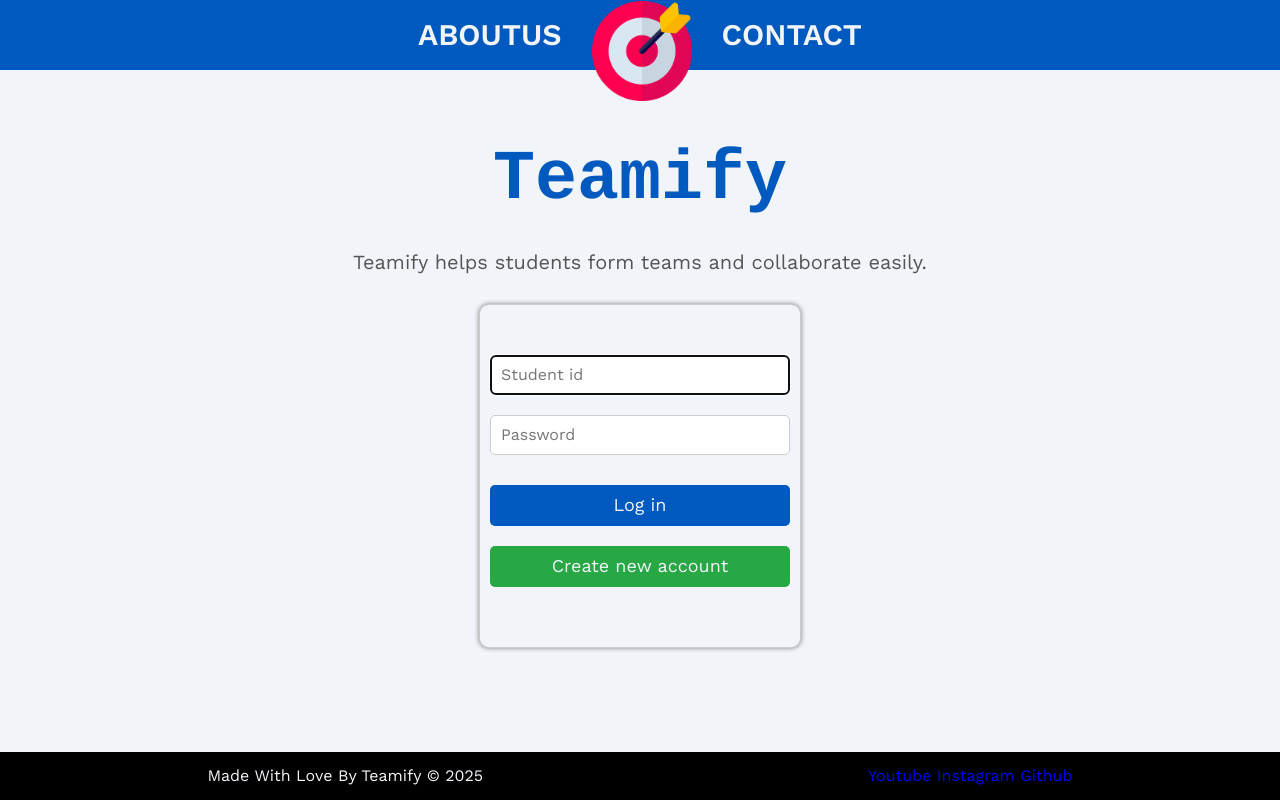
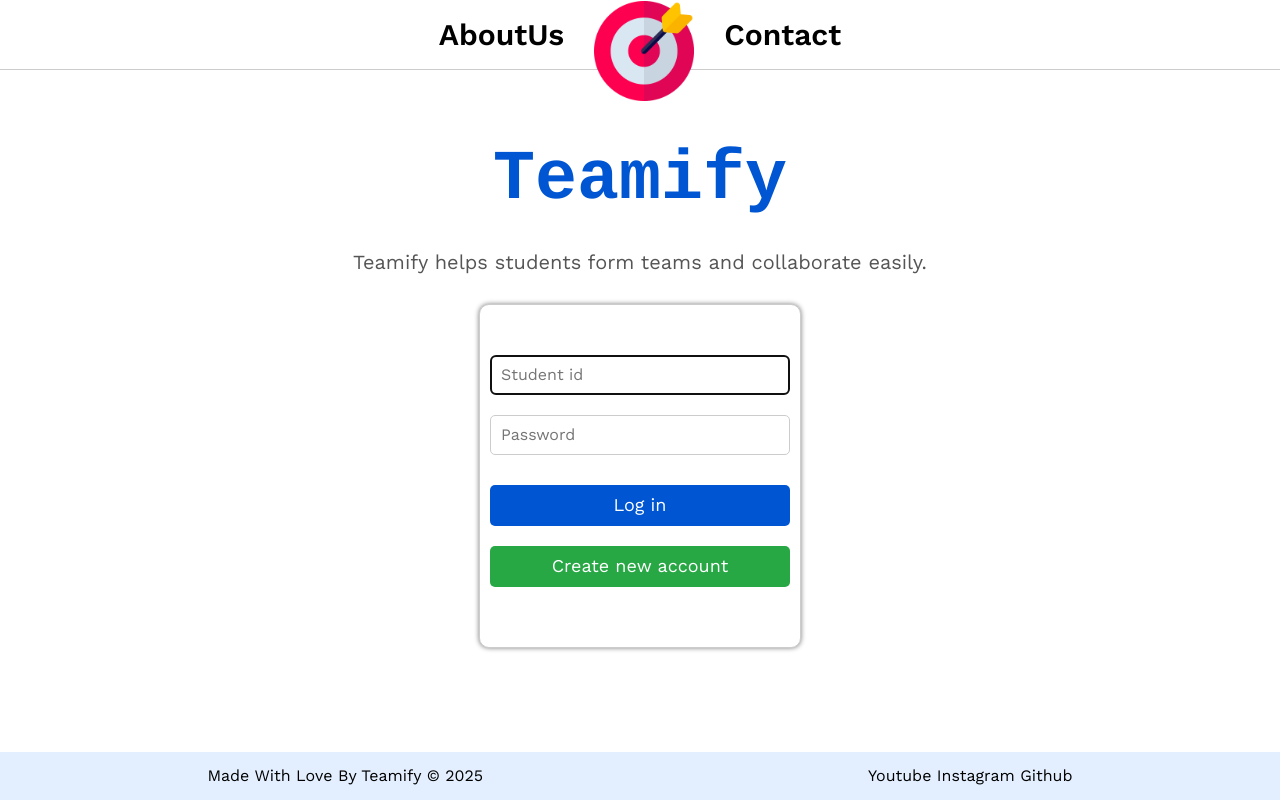
Before and after one commit to mohamedali-devx/teamify, a plain HTML site: page index.html in a window 1280 px wide. Drawn offline with nearby package versions, Linux system fonts and the light colour scheme; a web font is replaced by a local one.

Commit message:
register page

```diff
--- a/css/home.css
+++ b/css/home.css
@@ -1,9 +1,11 @@
 /* Start Variables */
 :root {
-    --main-color: #0059be;
-    --secondary-color: #ff6a00;
+    --main-color: #0056D2;
+    --secondary-color: #e3efff;
     --confirm-color: #28a745;
-    --back-color: #f1f5f9;
+    --back-color: #ffffff;
+    --border-color: #ccc;
+    --font-color: black;
     --transparent-color: rgb(15 116 143 / 70%);
 }
 /* End Variables */
@@ -60,35 +62,63 @@ body {
     background-color: var(--back-color);
 }
 
-
-header {
-    height: 70px;
-    background-color: var(--main-color);
-}
 nav ul {
     height: 70px;
     display: flex;
     flex-direction: row;
     flex-wrap: nowrap;
     align-items: center;
-    justify-content: center;
+    justify-content: space-between;
+    gap: 50px;
 }
 nav ul li {
-    margin: 0 15px;
+    margin: 0;
+    padding: 0;
 }
-nav ul li a {
-    color: var(--back-color);
-    font-size: 30px;
-    font-weight: 600;
-    text-transform: uppercase;
+.logo img {
+    width: 50px;
 }
+
+
 .logo {
     position: relative;
-    top: 20px;
+    top: 2px;
+    left: 10px;
 }
-.logo img {
-    width: 100px;
+header .search {
+    display: flex;
+    flex-direction: row;
+    flex-wrap: nowrap;
+    align-items: center;
 }
+header .search input{
+    width: 300px;
+    border: 1px solid #ccc;
+    border-radius: 5px;
+}
+header .search button {
+    width: 80px;
+    border: none;
+    border-radius: 5px;
+    background-color: var(--main-color);
+    color: var(--back-color);
+    font-size: 18px;
+    cursor: pointer;
+}
+
+header .create-team a {
+    border: none;
+    border-radius: 5px;
+    background-color: var(--confirm-color);
+    color: var(--back-color);
+    font-size: 18px;
+    cursor: pointer;
+}
+
+
+
+
+
 .main-body {
     display: flex;
     flex-direction: row;
--- /dev/null
+++ b/css/main.css
@@ -0,0 +1,117 @@
+/* Start Variables */
+:root {
+    --main-color: #0056D2;
+    --secondary-color: #e3efff;
+    --confirm-color: #28a745;
+    --back-color: #ffffff;
+    --border-color: #ccc;
+    --font-color: black;
+    --transparent-color: rgb(15 116 143 / 70%);
+}
+/* End Variables */
+/* Start Global Rules */
+* {
+    box-sizing: border-box;
+    margin: 0;
+    padding: 0;
+}
+html {
+    scroll-behavior: smooth;
+}
+body {
+    font-family: "Work Sans", sans-serif;
+    background-color: #f1f5f9;
+    margin: 0;
+}
+.container {
+    padding: 0 15px;
+    margin: 0 auto;
+    min-height: 90px;
+}
+a {
+    text-decoration: none;
+}
+ul {
+    list-style: none;
+}
+.page {
+    min-height: 100vh;
+}
+/* Small */
+@media (min-width: 768px) {
+    .container {
+        width: 750px;
+    }
+}
+/* Mediam */
+@media (min-width: 992px) {
+    .container {
+        width: 970px;
+    }
+}
+/* Large */
+@media (min-width: 1200px) {
+    .container {
+        width: 1170px;
+    }
+}
+/* End Global Rules */
+/* body */
+body {
+    background-color: var(--back-color);
+    color: var(--font-color);
+}
+/* header */
+header {
+    height: 70px;
+    background-color: var(--back-color);
+    border-bottom: 1px solid var(--border-color);
+}
+nav ul {
+    height: 70px;
+    display: flex;
+    flex-direction: row;
+    flex-wrap: nowrap;
+    align-items: center;
+    justify-content: center;
+}
+nav ul li {
+    margin: 0 15px;
+}
+nav ul li a {
+    font-size: 30px;
+    font-weight: 600;
+    text-transform: capitalize;
+}
+.logo {
+    position: relative;
+    top: 20px;
+}
+.logo img {
+    width: 100px;
+}
+header a,
+header a:visited {
+    color: var(--font-color);
+    font-weight: 100;
+}
+/* footer */
+footer {
+    background-color: var(--secondary-color);
+    display: flex;
+    flex-direction: row;
+    justify-content: space-around;
+    align-items: center;
+    margin-top: auto;
+    padding: 15px;
+    text-align: center;
+    position: fixed;
+    bottom: 0;
+    width: 100%;
+}
+footer div {
+    font-size: 16px;
+}
+footer a {
+    color: var(--font-color);
+}
--- a/css/master.css
+++ b/css/master.css
@@ -1,96 +1,13 @@
 /* Start Variables */
 :root {
-    --main-color: #0059be;
-    --secondary-color: #ff6a00;
+    --main-color: #0056D2;
+    --secondary-color: #e3efff;
     --confirm-color: #28a745;
-    --back-color: #f1f5f9;
+    --back-color: #ffffff;
+    --border-color: #ccc;
+    --font-color: black;
     --transparent-color: rgb(15 116 143 / 70%);
 }
-/* End Variables */
-/* Start Global Rules */
-* {
-    box-sizing: border-box;
-    margin: 0;
-    padding: 0;
-}
-html {
-    scroll-behavior: smooth;
-}
-body {
-    font-family: "Work Sans", sans-serif;
-    background-color: #f1f5f9;
-    margin: 0;
-}
-.container {
-    padding: 0 15px;
-    margin: 0 auto;
-    min-height: 90px;
-}
-a {
-    text-decoration: none;
-}
-ul {
-    list-style: none;
-}
-.page {
-    min-height: 100vh;
-}
-/* Small */
-@media (min-width: 768px) {
-    .container {
-        width: 750px;
-    }
-}
-/* Mediam */
-@media (min-width: 992px) {
-    .container {
-        width: 970px;
-    }
-}
-/* Large */
-@media (min-width: 1200px) {
-    .container {
-        width: 1170px;
-    }
-}
-/* End Global Rules */
-
-
-body {
-    background-color: var(--back-color);
-}
-
-
-header {
-    height: 70px;
-    background-color: var(--main-color);
-}
-nav ul {
-    height: 70px;
-    display: flex;
-    flex-direction: row;
-    flex-wrap: nowrap;
-    align-items: center;
-    justify-content: center;
-}
-nav ul li {
-    margin: 0 15px;
-}
-nav ul li a {
-    color: var(--back-color);
-    font-size: 30px;
-    font-weight: 600;
-    text-transform: uppercase;
-}
-.logo {
-    position: relative;
-    top: 20px;
-}
-.logo img {
-    width: 100px;
-}
-
-
 .landing {
     padding: 70px 0;
     display: flex;
@@ -140,32 +57,10 @@ nav ul li a {
     border: none;
     border-radius: 5px;
     background-color: var(--main-color);
-    color: var(--back-color);
     font-size: 18px;
     cursor: pointer;
+    color: var(--back-color);
 }
 .login form a.create {
     background-color: var(--confirm-color);
 }
-
-footer {
-    display: flex;
-    flex-direction: row;
-    justify-content: space-around;
-    align-items: center;
-    margin-top: auto;
-    background-color: #000000;
-    padding: 15px;
-    text-align: center;
-    color: var(--back-color);
-    position: fixed;
-    bottom: 0;
-    width: 100%;
-}
-footer div {
-    font-size: 16px;
-}
-a:visited {
-    color: var(--back-color);
-    text-decoration: none;
-}
--- a/css/register.css
+++ b/css/register.css
@@ -1,97 +1,13 @@
 /* Start Variables */
 :root {
-    --main-color: #0059be;
-    --secondary-color: #ff6a00;
+    --main-color: #0056D2;
+    --secondary-color: #e3efff;
     --confirm-color: #28a745;
-    --back-color: #f1f5f9;
+    --back-color: #ffffff;
+    --border-color: #ccc;
+    --font-color: black;
     --transparent-color: rgb(15 116 143 / 70%);
 }
-/* End Variables */
-/* Start Global Rules */
-* {
-    box-sizing: border-box;
-    margin: 0;
-    padding: 0;
-}
-html {
-    scroll-behavior: smooth;
-}
-body {
-    font-family: "Work Sans", sans-serif;
-    background-color: #f1f5f9;
-    margin: 0;
-}
-.container {
-    padding: 0 15px;
-    margin: 0 auto;
-    min-height: 90px;
-}
-a {
-    text-decoration: none;
-}
-ul {
-    list-style: none;
-}
-.page {
-    min-height: 100vh;
-}
-/* Small */
-@media (min-width: 768px) {
-    .container {
-        width: 750px;
-    }
-}
-/* Mediam */
-@media (min-width: 992px) {
-    .container {
-        width: 970px;
-    }
-}
-/* Large */
-@media (min-width: 1200px) {
-    .container {
-        width: 1170px;
-    }
-}
-/* End Global Rules */
-
-
-body {
-    background-color: var(--back-color);
-}
-
-
-header {
-    height: 70px;
-    background-color: var(--main-color);
-}
-nav ul {
-    height: 70px;
-    display: flex;
-    flex-direction: row;
-    flex-wrap: nowrap;
-    align-items: center;
-    justify-content: center;
-}
-nav ul li {
-    margin: 0 15px;
-}
-nav ul li a {
-    color: var(--back-color);
-    font-size: 30px;
-    font-weight: 600;
-    text-transform: uppercase;
-}
-.logo {
-    position: relative;
-    top: 20px;
-}
-.logo img {
-    width: 100px;
-}
-
-
-
 
 .register-section {
     padding: 60px 0;
@@ -270,26 +186,3 @@ textarea {
     background-color: #f9f9f9;
     outline: none;
 }
-
-
-footer {
-    display: flex;
-    flex-direction: row;
-    justify-content: space-around;
-    align-items: center;
-    margin-top: auto;
-    background-color: #000000;
-    padding: 15px;
-    text-align: center;
-    color: var(--back-color);
-    position: fixed;
-    bottom: 0;
-    width: 100%;
-}
-footer div {
-    font-size: 16px;
-}
-a:visited {
-    color: var(--back-color);
-    text-decoration: none;
-}
--- a/index.html
+++ b/index.html
@@ -11,6 +11,8 @@
         <!-- Font Awesome Library -->
         <link rel="stylesheet" href="https://cdnjs.cloudflare.com/ajax/libs/font-awesome/6.5.2/css/all.min.css">
         <!-- Main Template CSS File -->
+        <link rel="stylesheet" href="css/main.css">
+        <!-- Master Template CSS File -->
         <link rel="stylesheet" href="css/master.css">
         <!-- Framework CSS File -->
         <link rel="stylesheet" href="css/framework.css">
```
Also changed, not shown: create-team.html (added, +9 -0 lines), home.html (+10 -2 lines), register.html (+2 -0 lines), css/create-team.css (added).
